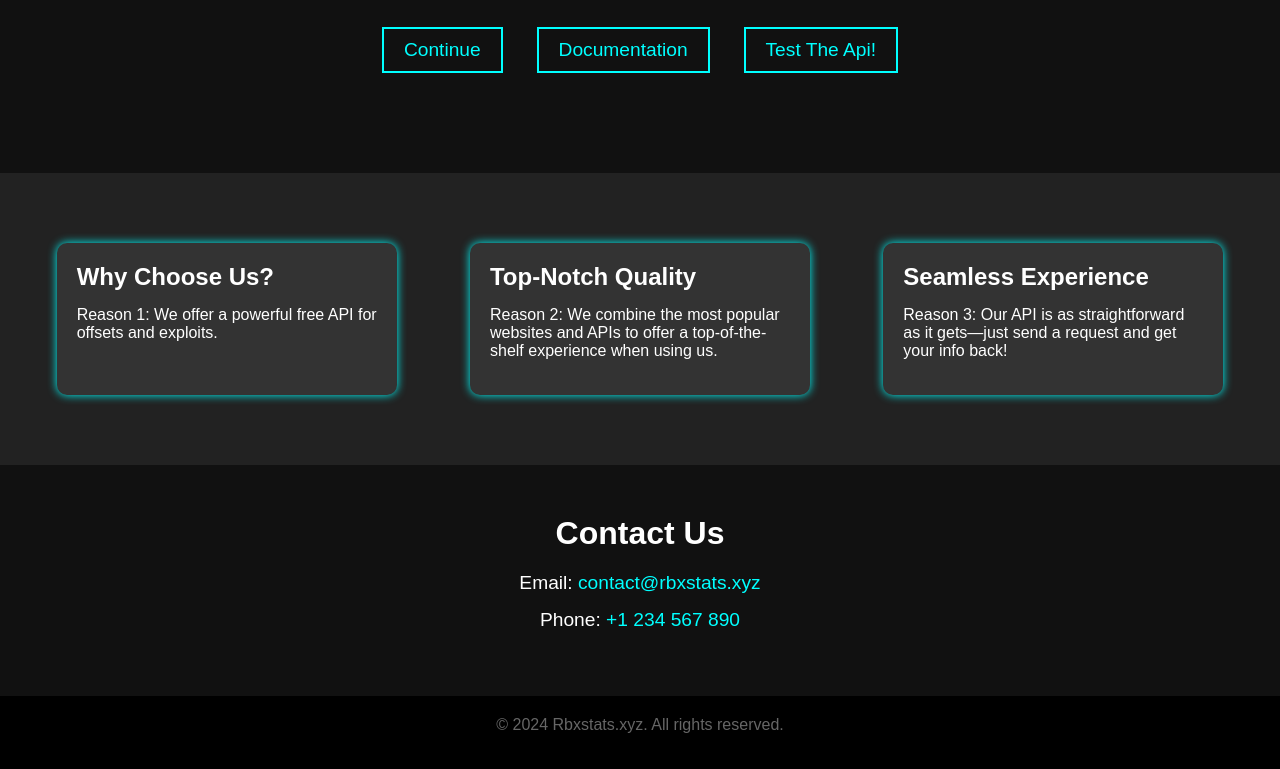
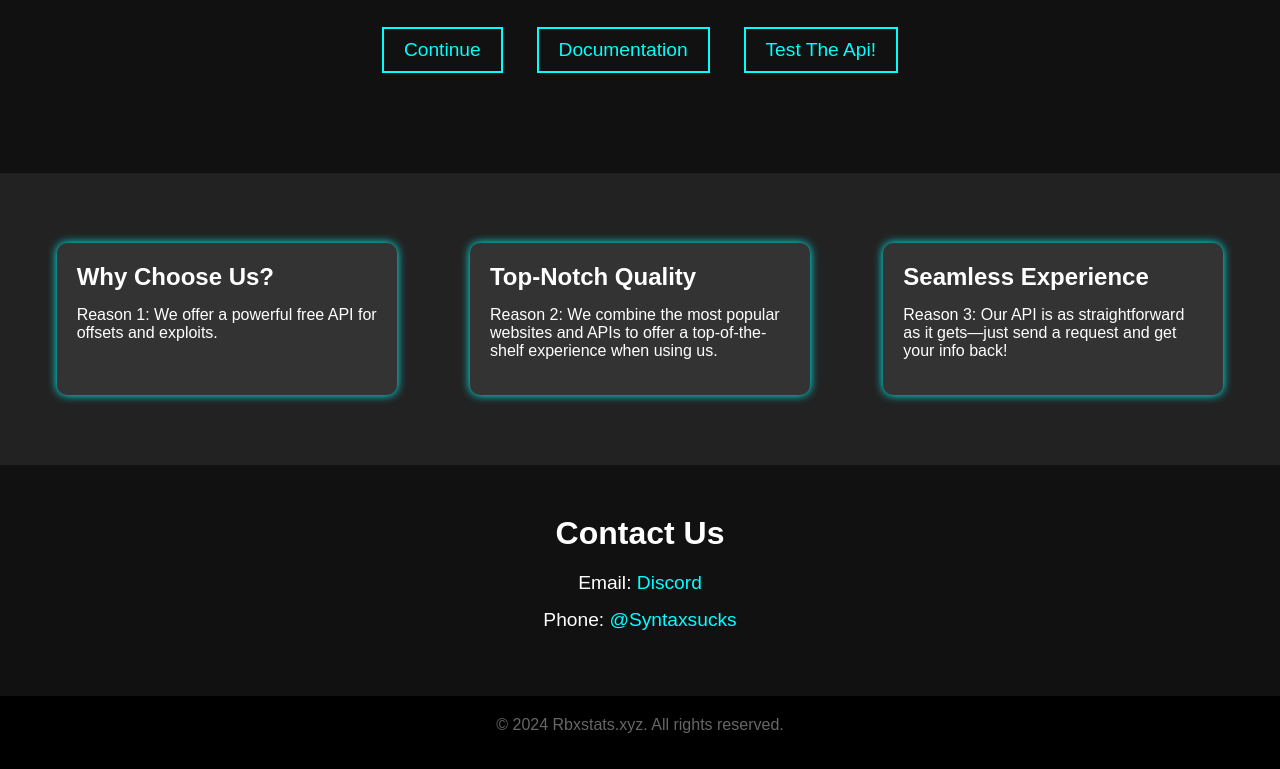
Before and after one commit to Jermy-tech/UnbeknownstStat, a website: page public/index.html in a window 1280 px wide. Shown: the part 240-1009 px from the top of the page. Drawn offline with Linux system fonts and the light colour scheme.

Commit message:
Update index.html

```diff
--- a/public/index.html
+++ b/public/index.html
@@ -135,8 +135,8 @@
 
         <section id="contact" class="contact-section">
             <h2>Contact Us</h2>
-            <p>Email: <a href="mailto:contact@rbxstats.xyz">contact@rbxstats.xyz</a></p>
-            <p>Phone: <a href="tel:+1234567890">+1 234 567 890</a></p>
+            <p>Email: <a href="https://discord.gg/uVqZ5dCAw8">Discord</a></p>
+            <p>Phone: <a href="My Discord">@Syntaxsucks</a></p>
         </section>
     </main>
 
```
